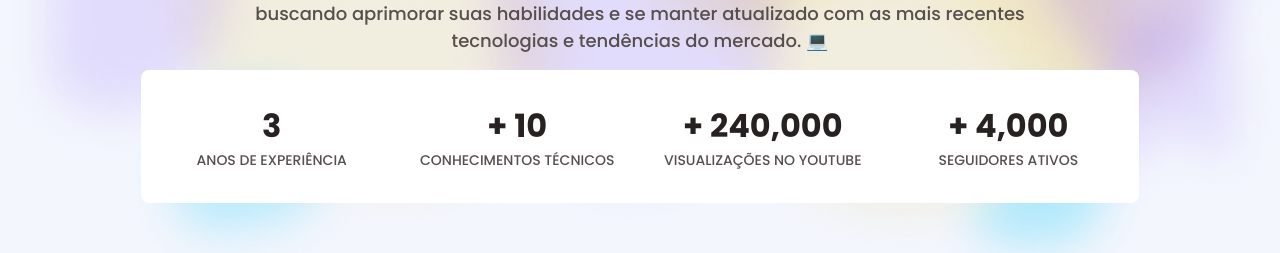
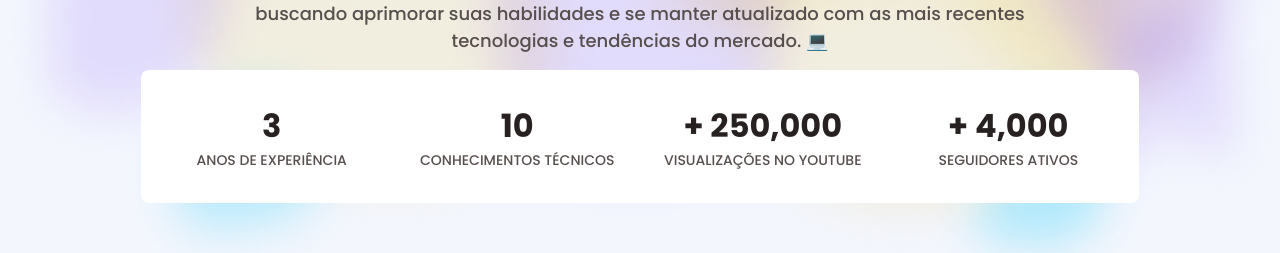
Before and after one commit to gabrieldiasss/portfolio, a Next.js app: page / in a window 1280 px wide. Shown: the part 503-756 px from the top of the page. Built offline with nearby package versions, Linux system fonts and the light colour scheme.

Commit message:
refactor: intro section

```diff
--- /dev/null
+++ b/src/components/Intro/components/AchievementContainer/index.tsx
@@ -0,0 +1,25 @@
+import { Paragraph, Title } from "../../../Typography";
+import CountUp from "react-countup";
+import { AchievementContainerStyles } from "./styles";
+import { achievements } from "../../../../data/achievement";
+
+interface AchievementContainerProps {
+    data: {
+        count: number;
+        duration: number;
+        description: string;
+    }
+}
+
+export function AchievementContainer({data}: AchievementContainerProps) {
+  return (
+    <AchievementContainerStyles>
+      <Title>
+      { data.count > 1000 ? "+" : "" } <CountUp start={0} end={data.count} duration={data.duration} delay={0} />
+      </Title>
+      <Paragraph size="s" fonts="poppins">
+        {data.description}
+      </Paragraph>
+    </AchievementContainerStyles>
+  );
+}
--- /dev/null
+++ b/src/components/Intro/components/AchievementContainer/styles.ts
@@ -0,0 +1,5 @@
+import { styled } from "../../../../styles";
+
+export const AchievementContainerStyles = styled("div", {
+    textAlign: "center"
+})
--- /dev/null
+++ b/src/components/Intro/components/AchievementNumbers/index.tsx
@@ -0,0 +1,13 @@
+import { achievements } from "../../../../data/achievement";
+import { AchievementContainer } from "../AchievementContainer";
+import { AchievementNumbersContainer } from "./styles";
+
+export function AchievementNumbers() {
+  return (
+    <AchievementNumbersContainer>
+      {achievements.map((achievement) => (
+        <AchievementContainer key={achievement.description} data={achievement} />
+      ))}
+    </AchievementNumbersContainer>
+  );
+}
--- /dev/null
+++ b/src/components/Intro/components/AchievementNumbers/styles.ts
@@ -0,0 +1,25 @@
+import { styled } from "../../../../styles";
+
+export const AchievementNumbersContainer = styled("div", {
+    display: "grid",
+    gridTemplateColumns: "1fr 1fr 1fr 1fr",
+    backgroundColor: "$base-white",
+    padding: "2rem",
+
+    flexWrap: "wrap",
+
+    flex: 1,
+
+    marginTop: "1rem",
+
+    gap: "3rem",
+    borderRadius: 8,
+
+    "@tablet": {
+      gridTemplateColumns: "1fr 1fr"
+    },
+
+    /* div: {
+      textAlign: "center",
+    }, */
+  });
--- a/src/components/Intro/index.tsx
+++ b/src/components/Intro/index.tsx
@@ -1,8 +1,8 @@
 import Image, { ImageLoader } from "next/image";
 import { Paragraph, Title } from "../Typography";
-import { AchievementNumbers, IntroContainer, TitleContainer } from "./styles";
+import { IntroContainer, TitleContainer } from "./styles";
 import { StaticImageData } from "next/image";
-import CountUp from "react-countup";
+import { AchievementNumbers } from "./components/AchievementNumbers";
 
 const ProfileImage = ({ src }: StaticImageData) => {
   return `https://github.com/${src}`;
@@ -43,43 +43,7 @@ export function Intro() {
         atualizado com as mais recentes tecnologias e tendências do mercado. 💻
       </Paragraph>
 
-      <AchievementNumbers>
-        <div>
-          <Title>
-            <CountUp start={0} end={3} duration={3} delay={0} />
-          </Title>
-          <Paragraph size="s" fonts="poppins">
-            ANOS DE EXPERIÊNCIA
-          </Paragraph>
-        </div>
-
-        <div>
-          <Title>
-            + <CountUp start={0} end={10} duration={3} delay={0} />
-          </Title>
-          <Paragraph size="s" fonts="poppins">
-            CONHECIMENTOS TÉCNICOS
-          </Paragraph>
-        </div>
-
-        <div>
-          <Title>
-            + <CountUp start={0} end={240000} duration={1.5} delay={0} />
-          </Title>
-          <Paragraph size="s" fonts="poppins">
-            VISUALIZAÇÕES NO YOUTUBE
-          </Paragraph>
-        </div>
-
-        <div>
-          <Title>
-            + <CountUp start={0} end={4000} duration={1.5} delay={0} />
-          </Title>
-          <Paragraph size="s" fonts="poppins">
-            SEGUIDORES ATIVOS
-          </Paragraph>
-        </div>
-      </AchievementNumbers>
+      <AchievementNumbers />
     </IntroContainer>
   );
 }
--- a/src/components/Intro/styles.ts
+++ b/src/components/Intro/styles.ts
@@ -24,30 +24,6 @@ export const IntroContainer = styled("div", {
   },
 });
 
-export const AchievementNumbers = styled("div", {
-  display: "grid",
-  gridTemplateColumns: "1fr 1fr 1fr 1fr",
-  backgroundColor: "$base-white",
-  padding: "2rem",
-
-  flexWrap: "wrap",
-
-  flex: 1,
-
-  marginTop: "1rem",
-
-  gap: "3rem",
-  borderRadius: 8,
-
-  "@tablet": {
-    gridTemplateColumns: "1fr 1fr"
-  },
-
-  div: {
-    textAlign: "center",
-  },
-});
-
 export const TitleContainer = styled("div", {
   background: "$brand-yellow",
   marginTop: "2rem",
--- /dev/null
+++ b/src/data/achievement.ts
@@ -0,0 +1,58 @@
+export const achievements = [
+    {
+        count: 3,
+        duration: 3,
+        description: "ANOS DE EXPERIÊNCIA",
+    },
+    {
+        count: 10,
+        duration: 3,
+        description: "CONHECIMENTOS TÉCNICOS",
+    },
+    {
+        count: 250000,
+        duration: 1.5,
+        description: "VISUALIZAÇÕES NO YOUTUBE"
+    },
+    {
+        count: 4000,
+        duration: 1.5,
+        description: "SEGUIDORES ATIVOS"
+    }
+]
+
+{/* <div>
+        <Title>
+          <CountUp start={0} end={3} duration={3} delay={0} />
+        </Title>
+        <Paragraph size="s" fonts="poppins">
+          ANOS DE EXPERIÊNCIA
+        </Paragraph>
+      </div>
+
+      <div>
+        <Title>
+          + <CountUp start={0} end={10} duration={3} delay={0} />
+        </Title>
+        <Paragraph size="s" fonts="poppins">
+          CONHECIMENTOS TÉCNICOS
+        </Paragraph>
+      </div>
+
+      <div>
+        <Title>
+          + <CountUp start={0} end={240000} duration={1.5} delay={0} />
+        </Title>
+        <Paragraph size="s" fonts="poppins">
+          VISUALIZAÇÕES NO YOUTUBE
+        </Paragraph>
+      </div>
+
+      <div>
+        <Title>
+          + <CountUp start={0} end={4000} duration={1.5} delay={0} />
+        </Title>
+        <Paragraph size="s" fonts="poppins">
+          SEGUIDORES ATIVOS
+        </Paragraph>
+      </div> */}
--- a/src/styles/index.ts
+++ b/src/styles/index.ts
@@ -62,6 +62,7 @@ export const {
     mobileXGMax: "(max-width: 600px)",
     mobileXGMin: "(min-width: 600px)",
     mobileG: "(max-width: 500px)",
+    mobileM: "(max-width: 385px)",
     mobileP: "(min-width: 320px)"
   },
 });
```
